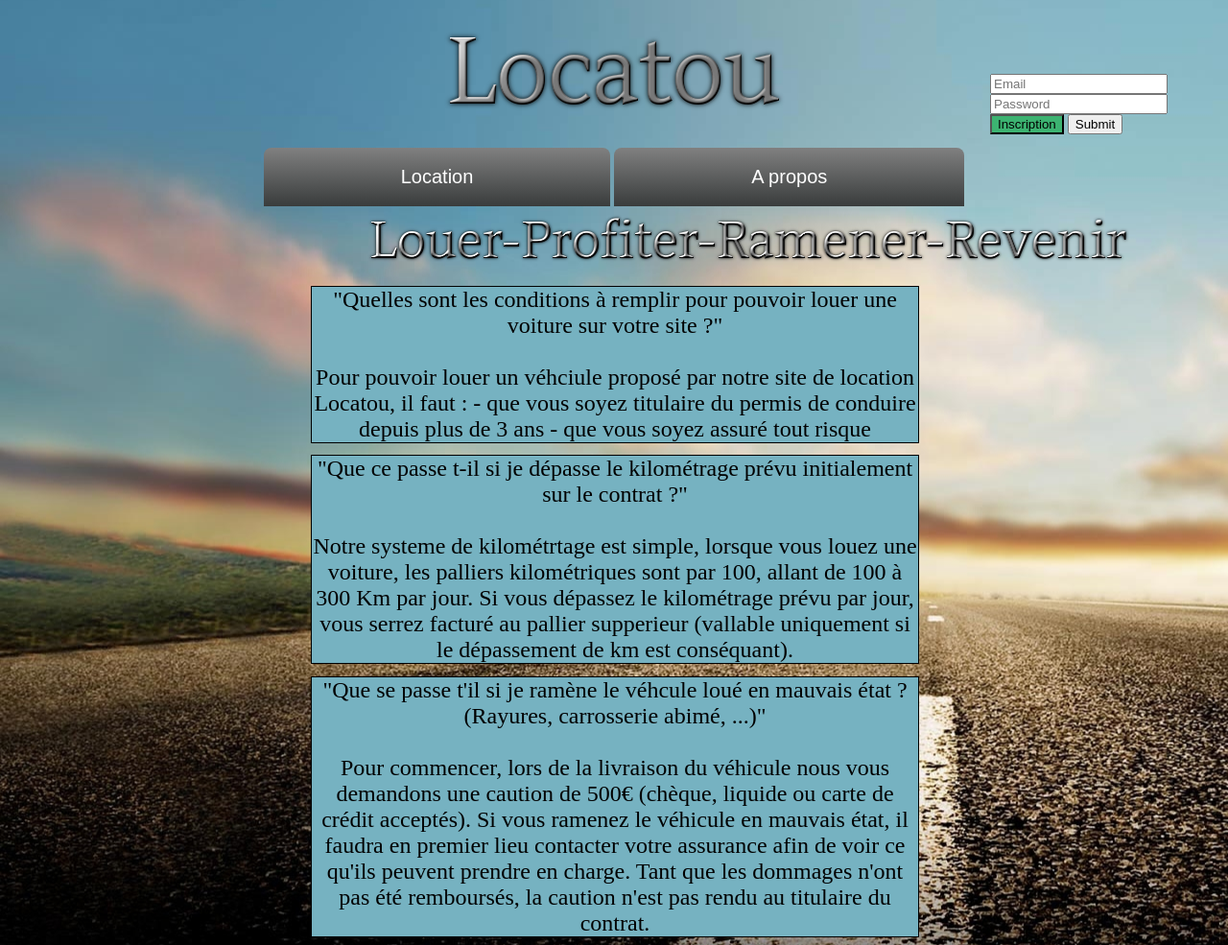
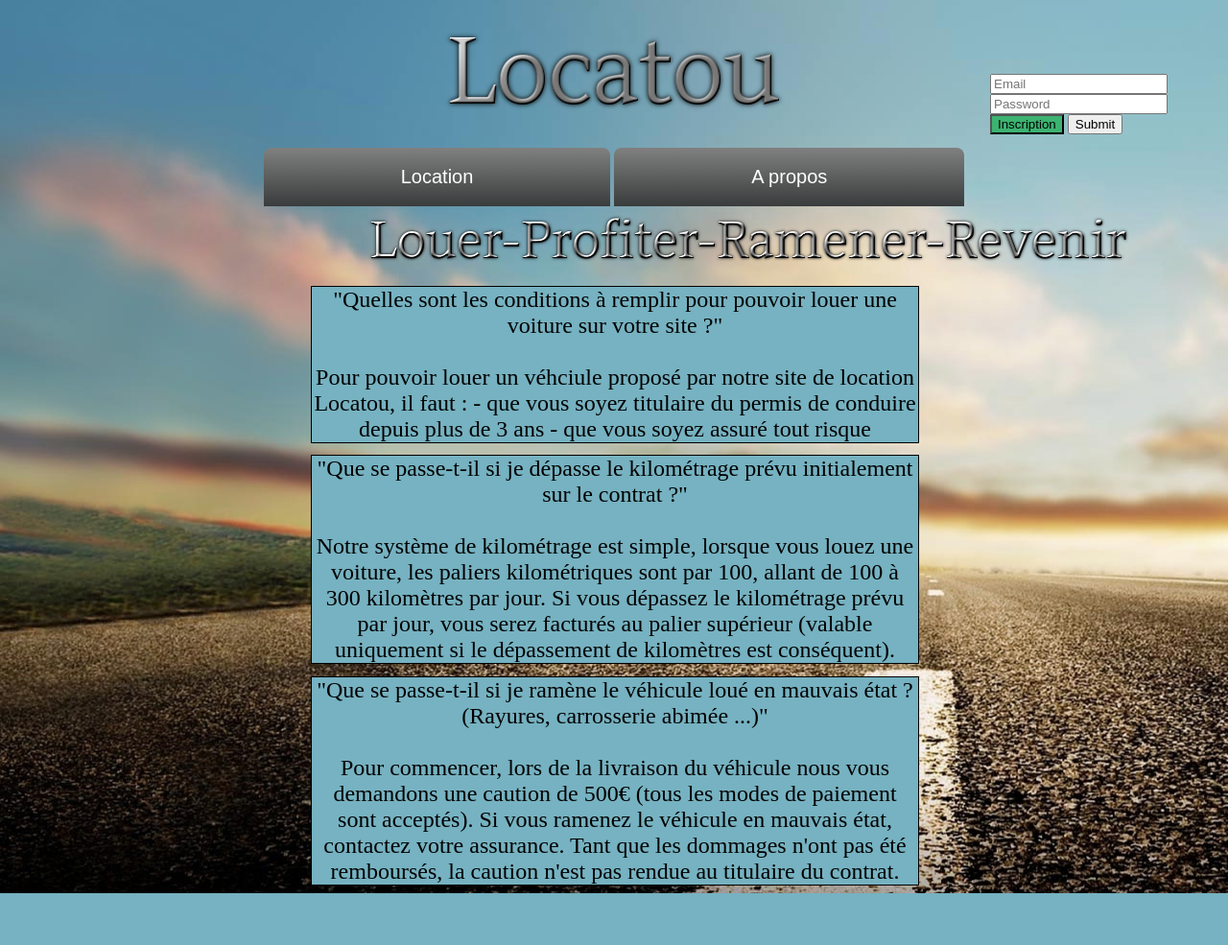
Before and after one commit to Dadidaderp/Locatou, a PHP site: page /faq.php in a window 1280 px wide. Shown: the whole page at 96% size. After the commit the page ends 931 px from the top, so only its background shows below. Run offline with PHP 8.4, Linux system fonts and the light colour scheme.

Commit message:
commit marc
correction des fautes d'orthographe faq

```diff
--- a/faq.php
+++ b/faq.php
@@ -55,20 +55,20 @@
 
 
     <div class="faq">
-        "Que ce passe t-il si je dépasse le kilométrage prévu initialement sur le contrat ?"
+        "Que se passe-t-il si je dépasse le kilométrage prévu initialement sur le contrat ?"
         <br>
         <br>
-        Notre systeme de kilométrtage est simple, lorsque vous louez une voiture, les palliers kilométriques sont par 100, allant de 100 à 300 Km par jour.
-        Si vous dépassez le kilométrage prévu par jour, vous serrez facturé au pallier supperieur (vallable uniquement si le dépassement de km est conséquant).
+        Notre système de kilométrage est simple, lorsque vous louez une voiture, les paliers kilométriques sont par 100, allant de 100 à 300 kilomètres par jour.
+        Si vous dépassez le kilométrage prévu par jour, vous serez facturés au palier supérieur (valable uniquement si le dépassement de kilomètres est conséquent).
     </div>
 
     <div class="faq">
-        "Que se passe t'il si je ramène le véhcule loué en mauvais état ? (Rayures, carrosserie abimé, ...)"
+        "Que se passe-t-il si je ramène le véhicule loué en mauvais état ? (Rayures, carrosserie abimée ...)"
         <br>
         <br>
-        Pour commencer, lors de la livraison du véhicule nous vous demandons une caution de 500€ (chèque, liquide ou carte de crédit acceptés).
-        Si vous ramenez le véhicule en mauvais état, il faudra en premier lieu contacter votre assurance afin de voir ce qu'ils peuvent prendre en charge.
-        Tant que les dommages n'ont pas été remboursés, la caution n'est pas rendu au titulaire du contrat.
+        Pour commencer, lors de la livraison du véhicule nous vous demandons une caution de 500€ (tous les modes de paiement sont acceptés).
+        Si vous ramenez le véhicule en mauvais état, contactez votre assurance.
+        Tant que les dommages n'ont pas été remboursés, la caution n'est pas rendue au titulaire du contrat.
 
     </div>
 
```
